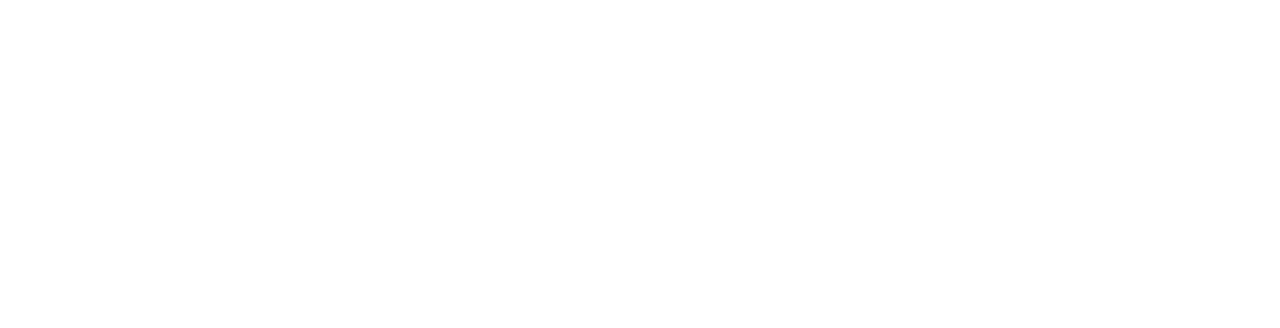
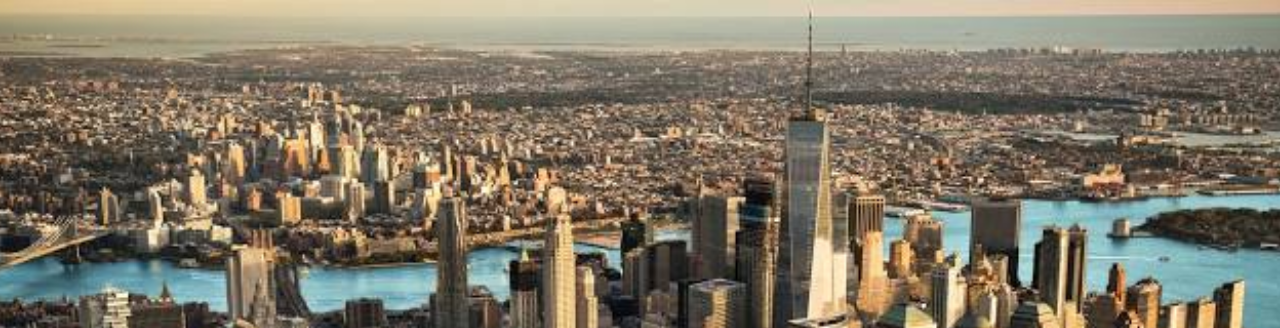
Before and after one commit to lazizbek3004/Current-time-using-js, a plain HTML site: page index.html in a window 1280 px wide. Shown: the top 328 px of the page. Drawn offline with Linux system fonts and the light colour scheme; a web font is replaced by a local one.

Commit message:
background-image added

```diff
--- a/style.scss
+++ b/style.scss
@@ -2,6 +2,9 @@
     margin: 0;
     padding: 0;
     box-sizing: border-box;
+}
+body{
+    background-image: url();
 }
 .container{
     width: 100%;
```
Also changed, not shown: licensed-image.jpg (added), style.css, 1 other file.
